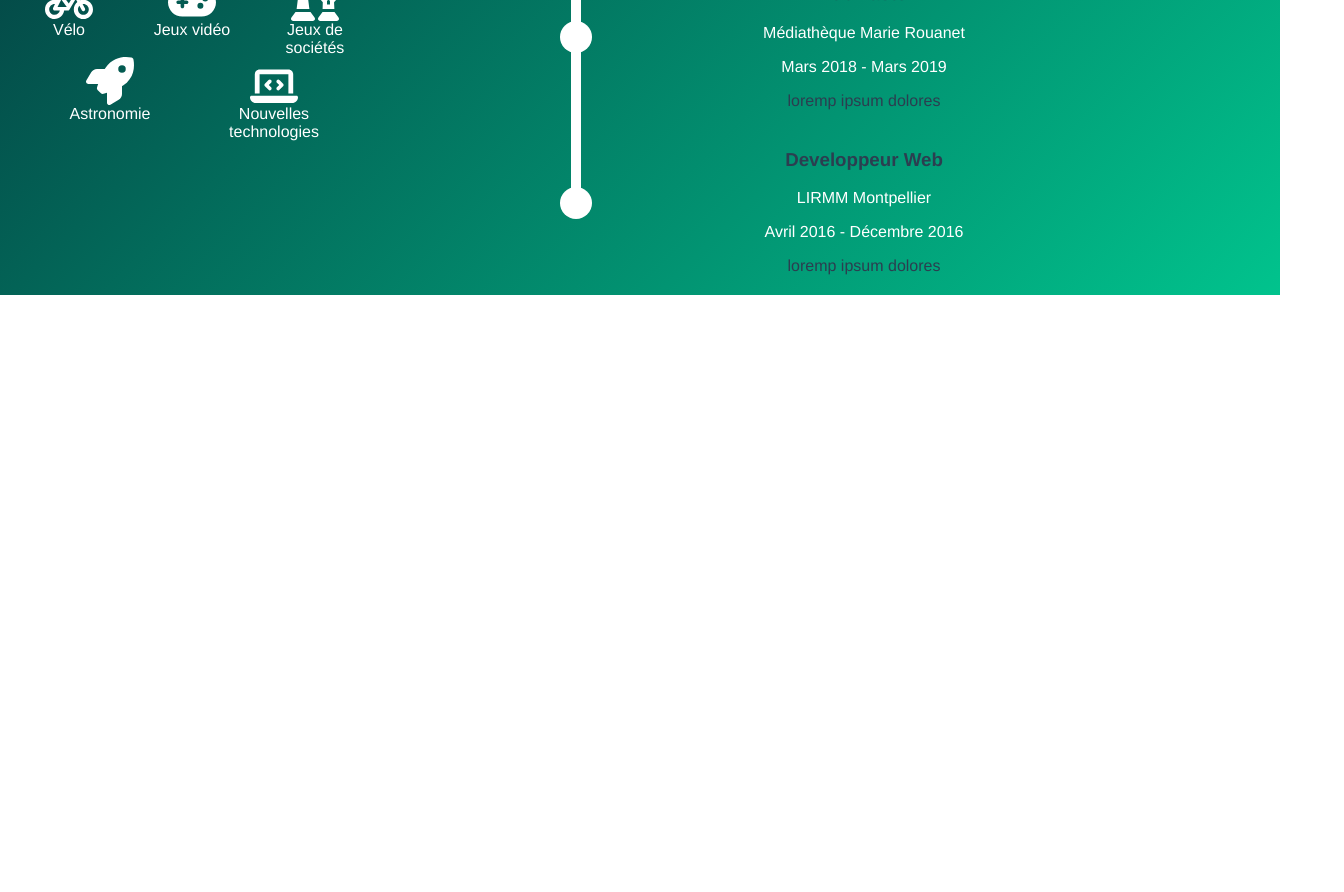
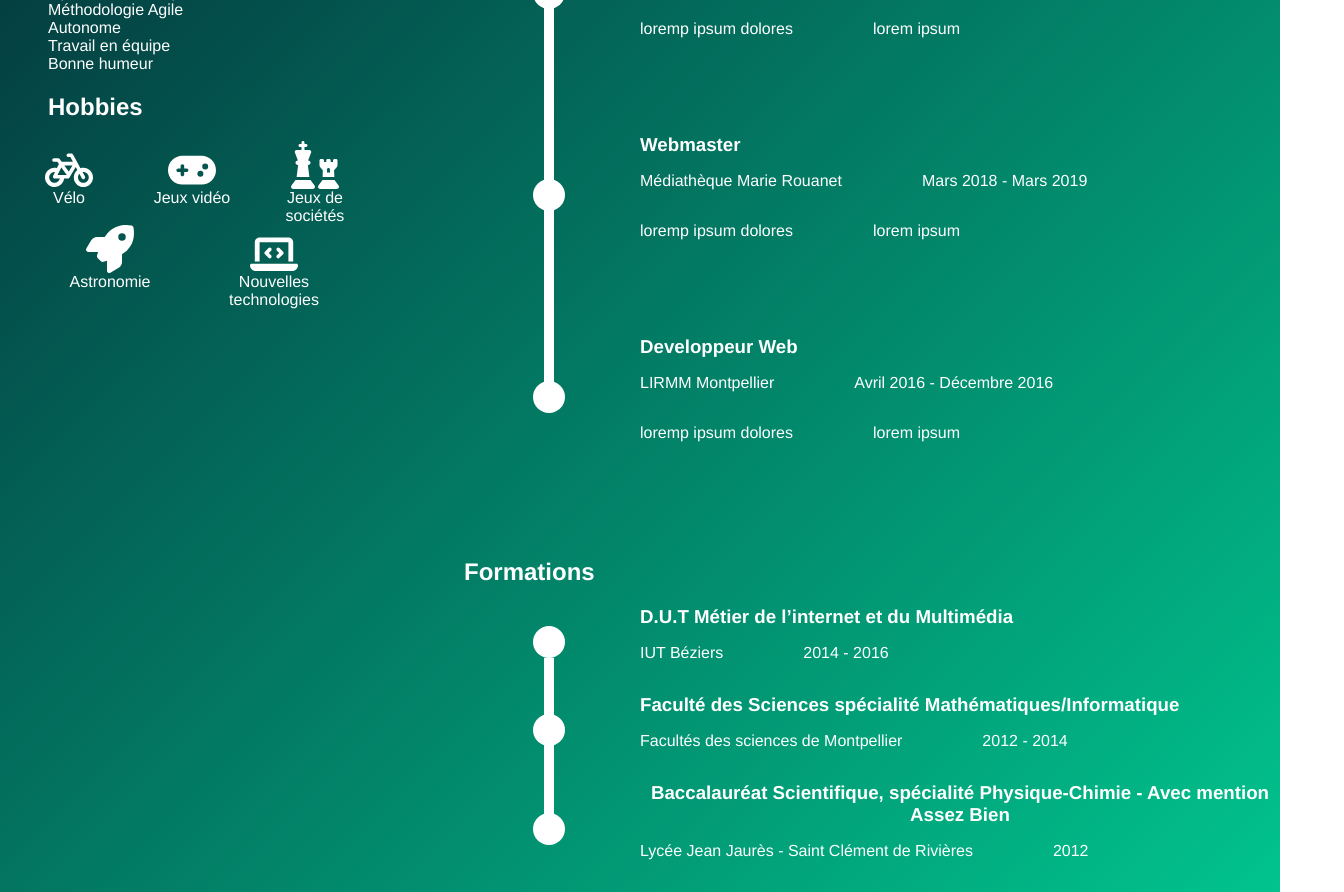
Before and after one commit to Bhikkhunaute/mon-cv, a Vue app: page /#/ in a window 1280 px wide. Shown: the part 900-1792 px from the top of the page, 1344 px wide, since content can reach past the window. Before the commit the page ends 1195 px from the top, so only its background shows below. Built offline with nearby package versions, Linux system fonts and the light colour scheme.

Commit message:
side right/left

```diff
--- a/src/assets/styles.css
+++ b/src/assets/styles.css
@@ -7,10 +7,23 @@ body {
 p {
     color: #FFFFFF;
 }
-.SideBarRight {
-    padding-left: 2rem;
-    padding-right: 2rem;
-}
+
 .SideBarRight h2 {
     text-align: left;
 }
+.icons {
+    display: flex;
+    justify-content: space-evenly;
+    align-items: baseline;
+    flex-wrap: wrap;
+}
+.tech {
+  display: flex;
+  flex-direction: column;
+  align-items: center;
+  flex-basis: calc(33.33% - 20px);
+}
+.tech > svg {
+  width: 3rem;
+  height: auto;
+}
--- a/src/components/Competences.vue
+++ b/src/components/Competences.vue
@@ -1,17 +1,13 @@
 <template>
   <div>
     <h2>{{ title }}</h2>
-    <div class="skills">
-      <div
-        class="icons"
-      >
+    <div class="competences">
       <div
         v-for="(tech, index) in technologies"
         :key="index"
         class="tech"
       >
         <span>{{ tech.name }}</span>
-        </div>
       </div>
     </div>
   </div>
@@ -37,27 +33,19 @@
           { name: 'Animation' },
           { name: 'Optimisation des performances' },
           { name: 'Méthodologie Agile' },
-          // Ajoutez ici d'autres technologies avec leurs icônes
+          { name: 'Autonome' },
+          { name: 'Travail en équipe' },
+          { name: 'Bonne humeur' },
         ];
       }
     }
   };
   </script>
   <style>
-  .icons {
-      display: flex;
-      justify-content: space-evenly;
-      align-items: baseline;
-      flex-wrap: wrap;
-  }
-  .tech {
+.competences {
   display: flex;
   flex-direction: column;
-    align-items: center;
-    flex-basis: calc(33.33% - 20px);
-  }
-  .tech > svg {
-    width: 3rem;
-    height: auto;
+  align-items: flex-start;
+  margin-left: 3rem;
 }
   </style>
--- a/src/components/ExpPro.vue
+++ b/src/components/ExpPro.vue
@@ -13,8 +13,9 @@
           <p>{{ experience.location }}</p>
           <p>{{ experience.date }}</p>
         </div>
-        <div class="description">
-          {{ experience.description }}
+        <div class="info">
+          <p>{{ experience.description }}</p>
+          <p>{{ experience.missions }}</p>
         </div>
       </div>
     </div>
@@ -33,30 +34,44 @@ export default {
   data() {
     return {
       experiences: [
-        { id: 1, title: "Webmaster", date: "Mars 2021 - Mars 2025", location: "Ecole Nationale de la Magistrature", description: "loremp ipsum dolores" },
-        { id: 2, title: "Chef de projet Web", date: "Mars 2020 - Septembre 2020", location: "EnjoyMonCSE", description: "loremp ipsum dolores" },
-        { id: 3, title: "Freelance - Webdesign/Developpeur", date: "2016 - Décembre 2019", location: "Victor Prudhon", description: "loremp ipsum dolores" },
-        { id: 4, title: "Webmaster", date: "Mars 2018 - Mars 2019", location: "Médiathèque Marie Rouanet", description: "loremp ipsum dolores" },
-        { id: 5, title: "Developpeur Web", date: "Avril 2016 - Décembre 2016", location: "LIRMM Montpellier", description: "loremp ipsum dolores" },
+        { id: 1, title: "Webmaster", date: "Mars 2021 - Mars 2025", location: "Ecole Nationale de la Magistrature", description: "loremp ipsum dolores", missions: "<ul><li>testtst</li></ul>lorem ipsum" },
+        { id: 2, title: "Chef de projet Web", date: "Mars 2020 - Septembre 2020", location: "EnjoyMonCSE", description: "loremp ipsum dolores", missions: "lorem ipsum" },
+        { id: 3, title: "Freelance - Webdesign/Developpeur", date: "2016 - Décembre 2019", location: "Victor Prudhon", description: "loremp ipsum dolores", missions: "lorem ipsum" },
+        { id: 4, title: "Webmaster", date: "Mars 2018 - Mars 2019", location: "Médiathèque Marie Rouanet", description: "loremp ipsum dolores", missions: "lorem ipsum" },
+        { id: 5, title: "Developpeur Web", date: "Avril 2016 - Décembre 2016", location: "LIRMM Montpellier", description: "loremp ipsum dolores", missions: "lorem ipsum" },
       ]
     };
   }
 };
 </script>
 <style scoped>
+h3 {
+  margin: 0;
+}
 .experience {
   position: relative;
+  color: white;
+  margin-left: 5rem;
 }
 
 .timeline {
   height: 100%;
   display: flex;
   flex-direction: column;
+  margin-left: 8rem;
 }
-
+.info {
+  display: flex;
+  justify-content: space-evenly;
+  gap: 5rem;
+}
 .event {
   position: relative;
-  margin-bottom: 20px; /* Espacement entre les expériences */
+  margin-bottom: 5rem;
+  display: flex;
+  flex-direction: column;
+  margin-left: 3rem;
+  align-items: flex-start;
 }
 
 .dot {
@@ -65,7 +80,7 @@ export default {
   border-radius: 50%;
   background-color: #fff;
   position: absolute;
-  left: 10rem; /* ajustez la position de la boule par rapport à la ligne */
+  left: -5.7rem; /* ajustez la position de la boule par rapport à la ligne */
   top: 50%;
   transform: translate(-50%, -50%);
 }
@@ -74,8 +89,8 @@ export default {
   content: "";
 position: absolute;
 top: 120px;
-left: 9.7rem;
-height: calc(100% - 210px);
+left: 5rem;
+height: calc(100% - 255px);
 width: 10px;
 background-color: #fff;
 }
--- /dev/null
+++ b/src/components/Formations.vue
@@ -0,0 +1,91 @@
+<template>
+  <div class="experience">
+    <h2>{{ title }}</h2>
+    <div class="timeline">
+      <div
+        v-for="experience in experiences"
+        :key="experience.id"
+        class="event"
+      >
+        <div class="dot" />
+        <h3>{{ experience.title }}</h3>
+        <div class="info">
+          <p>{{ experience.location }}</p>
+          <p>{{ experience.date }}</p>
+        </div>
+      </div>
+    </div>
+  </div>
+</template>
+
+<script>
+  export default {
+    name: 'FormationTimeline',
+    props: {
+      title: {
+        type: String,
+        default: ''
+      }
+    },
+    data() {
+      return {
+        experiences: [
+          { id: 1, title: "D.U.T Métier de l’internet et du Multimédia", date: "2014 - 2016", location: "IUT Béziers" },
+          { id: 2, title: "Faculté des Sciences spécialité Mathématiques/Informatique", date: "2012 - 2014", location: "Facultés des sciences de Montpellier"},
+          { id: 3, title: "Baccalauréat Scientifique, spécialité Physique-Chimie - Avec mention Assez Bien", date: "2012", location: "Lycée Jean Jaurès - Saint Clément de Rivières"},
+        ]
+      };
+    }
+  };
+  </script>
+  <style scoped>
+  h3 {
+    margin: 0;
+  }
+  .experience {
+    position: relative;
+    color: white;
+    margin-left: 5rem;
+  }
+
+  .timeline {
+    height: 100%;
+    display: flex;
+    flex-direction: column;
+    margin-left: 8rem;
+  }
+  .info {
+    display: flex;
+    justify-content: space-evenly;
+    gap: 5rem;
+  }
+  .event {
+    position: relative;
+    margin-bottom: 1rem;
+    display: flex;
+    flex-direction: column;
+    margin-left: 3rem;
+    align-items: flex-start;
+  }
+
+  .dot {
+    width: 2rem;
+    height: 2rem;
+    border-radius: 50%;
+    background-color: #fff;
+    position: absolute;
+    left: -5.7rem; /* ajustez la position de la boule par rapport à la ligne */
+    top: 50%;
+    transform: translate(-50%, -50%);
+  }
+
+  .timeline::before {
+    content: "";
+  position: absolute;
+  top: 100px;
+  left: 5rem;
+  height: calc(100% - 165px);
+  width: 10px;
+  background-color: #fff;
+  }
+  </style>
--- a/src/components/HelloWorld.vue
+++ b/src/components/HelloWorld.vue
@@ -12,7 +12,10 @@
 export default {
   name: 'HelloWorld',
   props: {
-    msg: String
+    msg: {
+    type: String,
+    default : '',
+  }
   }
 }
 </script>
@@ -22,6 +25,9 @@ export default {
 .hello{
   flex: 1;
   text-align: left;
+  color: white;
+  margin-left: 5rem;
+  margin-bottom: 5rem;
 }
 h3 {
   margin: 40px 0 0;
--- a/src/components/InformationsPersonnelles.vue
+++ b/src/components/InformationsPersonnelles.vue
@@ -1,5 +1,3 @@
-<!-- InformationsPersonnelles.vue -->
-
 <template>
   <div class="informations-personnelles">
     <h2>Informations Personnelles</h2>
@@ -12,8 +10,14 @@
 export default {
   name: 'InformationsPersonnelles',
   props: {
-    nom: String,
-    num: Number
+    nom: {
+      type: String,
+      default: '',
+    },
+    num: {
+      type: Number,
+      default: 0,
+    }
   }
 }
 </script>
--- a/src/components/Skills.vue
+++ b/src/components/Skills.vue
@@ -38,7 +38,7 @@ export default {
         { name: 'Javascript', icon: faJs },
         { name: 'Bootstrap', icon: faBootstrap },
         { name: 'Vue.js', icon: faVuejs },
-        { name: 'Github', icon: faGit },
+        { name: 'Git', icon: faGit },
         { name: 'Github', icon: faGithub },
         // Ajoutez ici d'autres technologies avec leurs icônes
       ];
--- a/src/views/HomeView.vue
+++ b/src/views/HomeView.vue
@@ -10,6 +10,7 @@
       <div class="SideBarRight">
         <HelloWorld msg="Victor Prudhon" />
         <ExperienceTimeline title="Expériences professionnelles" />
+        <FormationTimeline title="Formations" />
       </div>
     </div>
   </div>
@@ -20,6 +21,7 @@ import SkillsSection from '@/components/Skills.vue'
 import ExperienceTimeline from '@/components/ExpPro.vue'
 import Competences from '@/components/Competences.vue'
 import Hobbies from '@/components/Hobbies.vue'
+import FormationTimeline from '@/components/Formations.vue'
 
 export default {
   name: 'HomeView',
@@ -29,6 +31,7 @@ export default {
     ExperienceTimeline,
     Competences,
     Hobbies,
+    FormationTimeline,
   }
 }
 </script>
@@ -60,5 +63,6 @@ export default {
   background-position: center;
   border: #01C38D solid;
   margin: auto;
+  margin-bottom: 5rem;
 }
 </style>
```
Lines whose indentation alone changed are shown as unchanged.
